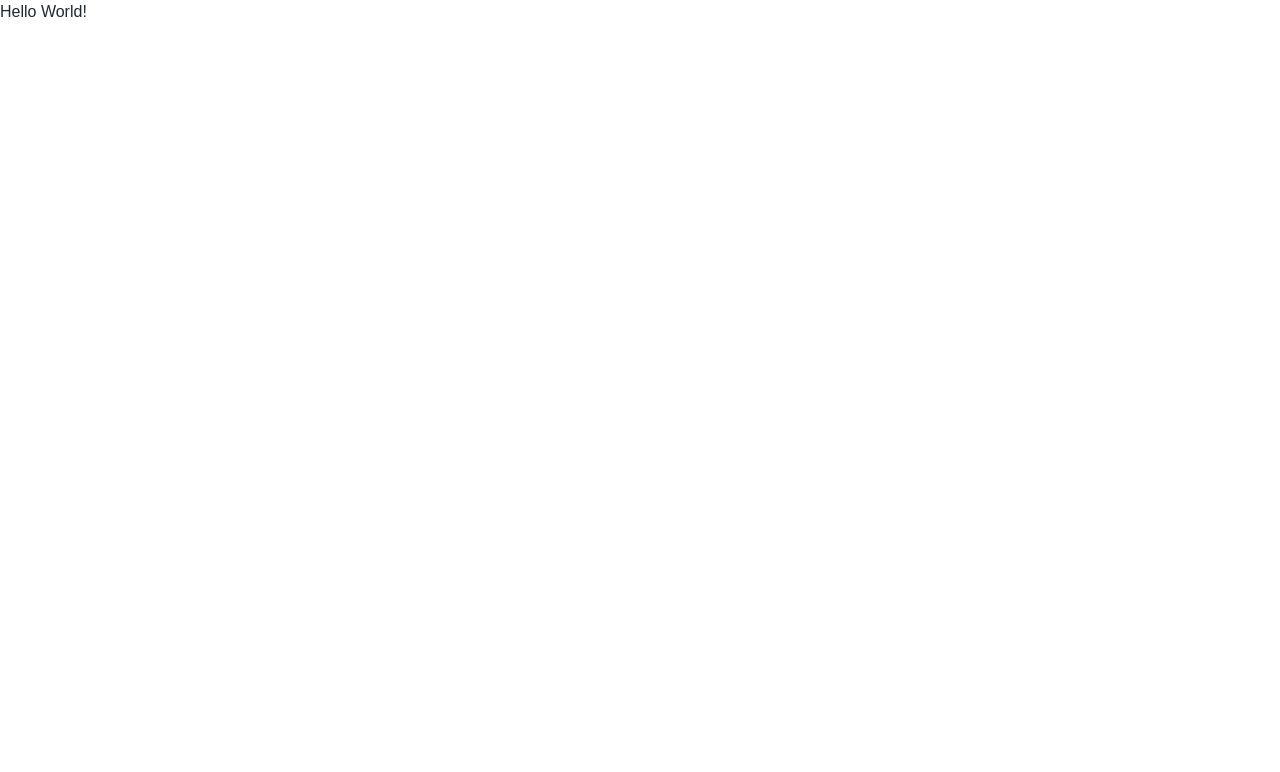
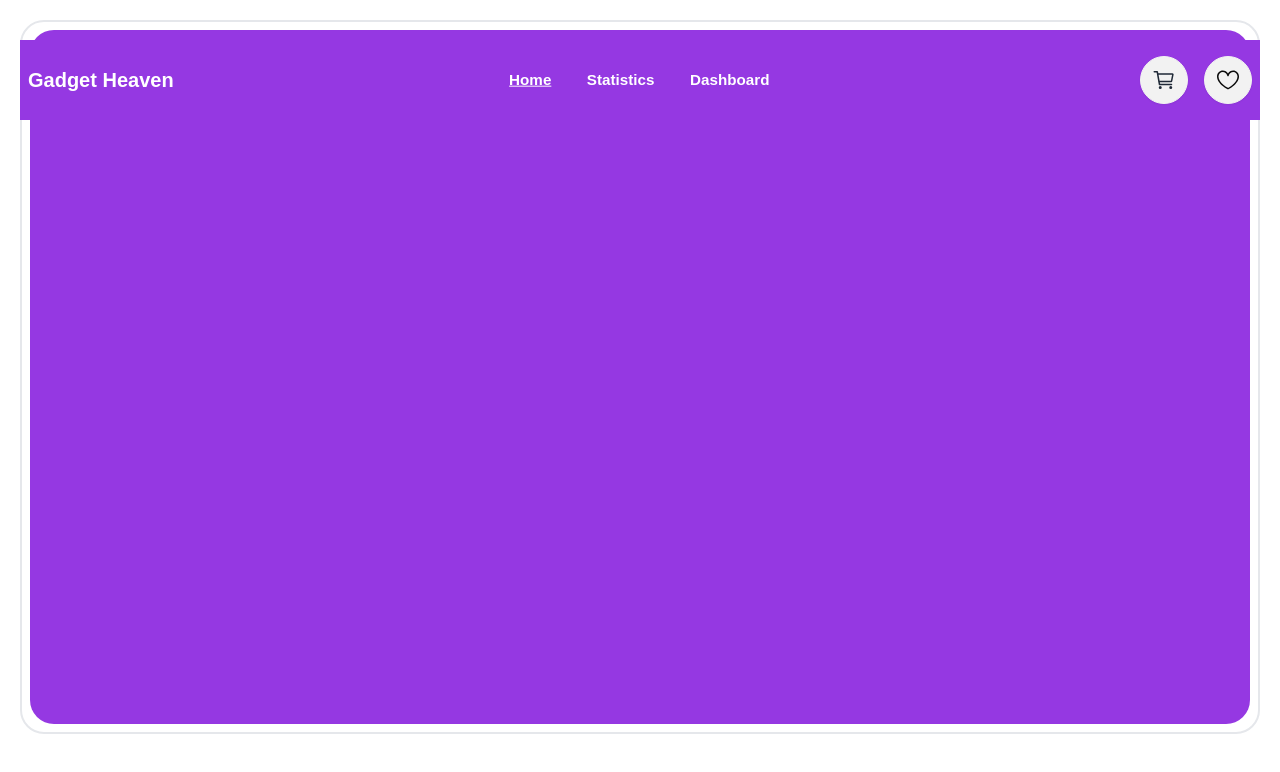
Before and after one commit to Durjoy96/gadget-heaven, a React (Vite) app: page / in a window 1280 px wide. Shown: the top 772 px of the page. Built offline with nearby package versions, Linux system fonts and the light colour scheme.

Commit message:
navbar styles for different pages complete

```diff
--- /dev/null
+++ b/src/components/header/Banner/Banner.jsx
@@ -0,0 +1,11 @@
+import React from "react";
+
+const Banner = () => {
+  return (
+    <div className="m-5 p-2 border-2 rounded-3xl absolute top-0 right-0 left-0 -z-10">
+      <div className="h-[694px] bg-primary rounded-3xl"></div>
+    </div>
+  );
+};
+
+export default Banner;
--- /dev/null
+++ b/src/components/header/Navbar/NavPage.jsx
@@ -0,0 +1,32 @@
+import React from "react";
+import { NavLink } from "react-router-dom";
+
+const NavPage = ({ item, isHome }) => {
+  const { path, name } = item;
+  return (
+    <>
+      <li>
+        <NavLink
+          to={path}
+          className={({ isActive }) =>
+            `btn text-base ${
+              isActive
+                ? `border-none shadow-none underline ${
+                    isHome ? "text-banner-content" : "text-primary"
+                  }  bg-transparent hover:bg-transparent hover:border-primary`
+                : `bg-transparent border-none shadow-none ${
+                    isHome
+                      ? "text-banner-content hover:text-banner-content/70"
+                      : "text-base-content-secondary hover:text-base-content"
+                  } bg-none hover:bg-transparent `
+            }`
+          }
+        >
+          {name}
+        </NavLink>
+      </li>
+    </>
+  );
+};
+
+export default NavPage;
--- /dev/null
+++ b/src/components/header/Navbar/Navbar.jsx
@@ -0,0 +1,85 @@
+import React, { useEffect, useState } from "react";
+import NavPage from "./NavPage";
+import { IoCartOutline } from "react-icons/io5";
+import { GoHeart } from "react-icons/go";
+import { Link, useLocation } from "react-router-dom";
+
+const Navbar = () => {
+  const NavPages = [
+    { path: "/", name: "Home" },
+    {
+      path: "/statistics",
+      name: "Statistics",
+    },
+    {
+      path: "/dashboard",
+      name: "Dashboard",
+    },
+  ];
+
+  const location = useLocation();
+  const [isHome, setHome] = useState(false);
+  useEffect(() => {
+    setHome(location.pathname === "/");
+  }, [location]);
+
+  return (
+    <div className={`max-w-screen-xl mx-auto px-5 ${isHome ? "pt-10" : ""} `}>
+      <div className={`navbar ${isHome ? "bg-primary" : "bg-base-100"}`}>
+        <div className="navbar-start">
+          <div className="dropdown">
+            <div tabIndex={0} role="button" className="btn btn-ghost lg:hidden">
+              <svg
+                xmlns="http://www.w3.org/2000/svg"
+                className="h-5 w-5"
+                fill="none"
+                viewBox="0 0 24 24"
+                stroke="currentColor"
+              >
+                <path
+                  strokeLinecap="round"
+                  strokeLinejoin="round"
+                  strokeWidth="2"
+                  d="M4 6h16M4 12h8m-8 6h16"
+                />
+              </svg>
+            </div>
+            <ul
+              tabIndex={0}
+              className="menu menu-sm dropdown-content bg-base-100 rounded-box z-[1] mt-3 w-52 p-2 shadow"
+            >
+              {NavPages.map((item, idx) => (
+                <NavPage key={idx} item={item}></NavPage>
+              ))}
+            </ul>
+          </div>
+          <Link
+            className={`text-xl font-bold ${
+              isHome ? "text-banner-content" : "text-base-content"
+            }`}
+            to="/"
+          >
+            Gadget Heaven
+          </Link>
+        </div>
+        <div className="navbar-center hidden lg:flex">
+          <ul className="menu menu-horizontal px-1">
+            {NavPages.map((item, idx) => (
+              <NavPage key={idx} item={item} isHome={isHome}></NavPage>
+            ))}
+          </ul>
+        </div>
+        <div className="navbar-end gap-4">
+          <a className="btn btn-circle">
+            <IoCartOutline className="w-6 h-6 fill-base-content" />
+          </a>
+          <a className="btn btn-circle">
+            <GoHeart className="w-6 h-6 fill-base-content" />
+          </a>
+        </div>
+      </div>
+    </div>
+  );
+};
+
+export default Navbar;
--- a/src/main.jsx
+++ b/src/main.jsx
@@ -5,9 +5,25 @@ import "./index.css";
 import { createBrowserRouter, RouterProvider } from "react-router-dom";
 import Root from "./routes/Root";
 import ErrorPage from "./routes/ErrorPage";
+import Statistics from "./routes/Statistics";
+import Home from "./routes/Home";
 
 const router = createBrowserRouter([
-  { path: "/", element: <Root></Root>, errorElement: <ErrorPage></ErrorPage> },
+  {
+    path: "/",
+    element: <Root></Root>,
+    errorElement: <ErrorPage></ErrorPage>,
+    children: [
+      {
+        path: "/",
+        element: <Home></Home>,
+      },
+      {
+        path: "/statistics",
+        element: <Statistics></Statistics>,
+      },
+    ],
+  },
 ]);
 
 createRoot(document.getElementById("root")).render(
--- /dev/null
+++ b/src/routes/Home.jsx
@@ -0,0 +1,12 @@
+import React from "react";
+import Banner from "../components/header/Banner/Banner";
+
+const Home = () => {
+  return (
+    <div>
+      <Banner></Banner>
+    </div>
+  );
+};
+
+export default Home;
--- a/src/routes/Root.jsx
+++ b/src/routes/Root.jsx
@@ -1,9 +1,12 @@
 import React from "react";
+import Navbar from "../components/header/Navbar/Navbar";
+import { Outlet } from "react-router-dom";
 
 const Root = () => {
   return (
     <div>
-      <h1>Hello World!</h1>
+      <Navbar></Navbar>
+      <Outlet></Outlet>
     </div>
   );
 };
--- /dev/null
+++ b/src/routes/Statistics.jsx
@@ -0,0 +1,11 @@
+import React from "react";
+
+const Statistics = () => {
+  return (
+    <div>
+      <h1>Statistics Soon</h1>
+    </div>
+  );
+};
+
+export default Statistics;
--- a/tailwind.config.js
+++ b/tailwind.config.js
@@ -13,6 +13,8 @@ export default {
         "card-content-secondary": "rgba(9, 8, 15, 0.6)",
         primary: "rgb(149, 56, 226)",
         "primary-content": "rgb(255, 255, 255)",
+        "banner-content": "rgb(255, 255, 255)",
+        "banner-content-secondary": "rgb(255, 255, 255)",
       },
     },
   },
```
